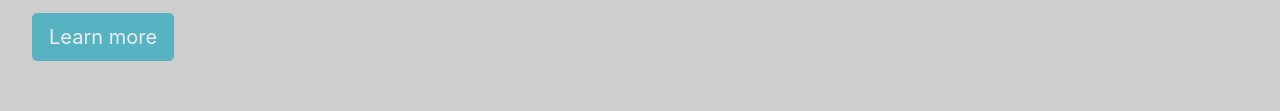
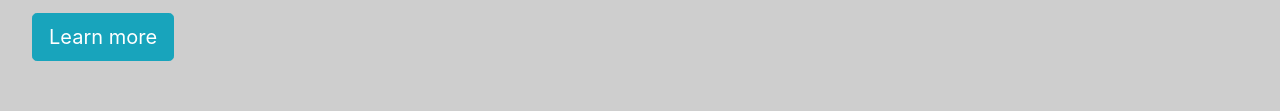
Before and after one commit to kieranherr/PortfolioTakeTwo, a plain HTML site: page Portfolio/Projects.html in a window 1280 px wide. Shown: the part 1959-2070 px from the top of the page. Drawn offline with nearby package versions, Linux system fonts and the light colour scheme.

Commit message:
Fixed a disabled button in the projects page

```diff
--- a/Portfolio/Projects.html
+++ b/Portfolio/Projects.html
@@ -57,7 +57,7 @@
         <p class="lead">Create a website with a home, about me, project, and contact me page.</p>
         <hr class="my-4">
         <p><img src="https://i.imgur.com/SnAvnwd.png" class="PrPh"></p>
-        <a class="btn btn-primary btn-lg disabled" href="#" role="button">Learn more</a>
+        <a class="btn btn-primary btn-lg" href="#" role="button">Learn more</a>
       </div>
     <!-- Optional JavaScript -->
     <!-- jQuery first, then Popper.js, then Bootstrap JS -->
```
